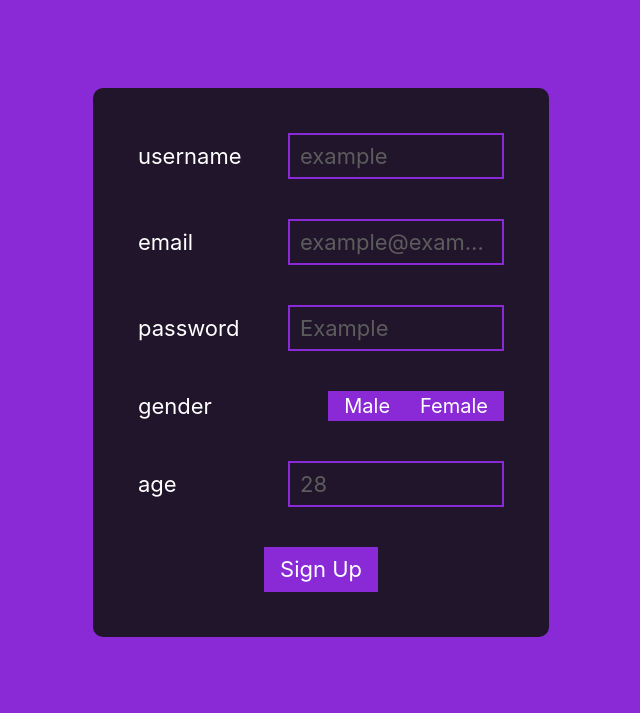
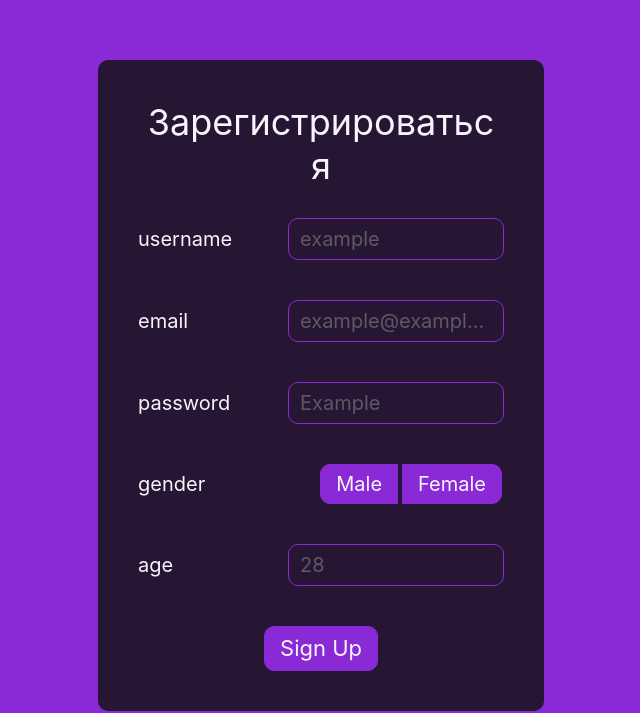
Before and after one commit to IlyaElistar23/todo-list, a React (Create React App) app: page /register in a window 1280 px wide. Shown: the part 142-855 px from the top of the page, without its empty margins (319-959 px from the left). Built offline with nearby package versions, Linux system fonts and the light colour scheme.

Commit message:
add header&footer, fix styles, add logout button

```diff
--- a/src/App.css
+++ b/src/App.css
@@ -1,3 +1,9 @@
+.header {
+  display: flex;
+  align-items: center;
+  justify-content: flex-end;
+}
+
 .todo {
   background-color: #892ad6;
   display: flex;
@@ -5,8 +11,13 @@
   justify-content: center;
   align-items: center;
   padding: 30px;
-  height: 100%;
+  min-height: 804px;
 }
+
+.title {
+  margin-bottom: 30px;
+}
+
 .home {
   background-color: #892ad6;
   display: flex;
@@ -21,20 +32,25 @@ form {
   display: flex;
   flex-direction: column;
   border-radius: 10px;
-  padding: 45px;
-  margin: 200px;
+  padding: 40px;
+  margin: 75px 200px;
   text-align: center;
   background-color: #21152b;
   height: 50%;
   width: 30%;
+  opacity: 95%;
 }
 
 .todo-background {
   border-radius: 10px;
-  padding: 40px;
-  margin: 200px;
+  padding: 40px 40px 50px 40px;
+  margin: 100px 200px 200px;
   text-align: center;
   background-color: #21152b;
+}
+
+.label-auth {
+  margin-bottom: 20px;
 }
 
 .add-todo {
@@ -47,8 +63,8 @@ form {
   display: flex;
   justify-content: space-between;
   align-items: center;
-  padding: 15px;
-  width: 595px;
+  padding: 5px 20px;
+  width: 635px;
   background-color: #892ad6;
   border-radius: 8px;
 }
@@ -61,15 +77,7 @@ form {
   display: flex;
   align-items: center;
   justify-content: center;
-  width: 620px;
-}
-
-.logout {
-  margin: 30px;
-}
-
-.login {
-  margin-top: 40px;
+  width: 635px;
 }
 
 .console {
@@ -84,7 +92,3 @@ form {
 .error-text {
   margin: 20px;
 }
-
-.label-auth {
-  margin-bottom: 40px;
-}
--- a/src/App.js
+++ b/src/App.js
@@ -17,28 +17,30 @@ function App() {
     }, 0)
     setTimeout(() => {
       setShowAlert(false)
-    }, 2000)
+    }, 4000)
   }
   return (
     <Routes>
       <Route path="/home" element={<HomePage />} />
-      <Route path="/login" element={<AuthForm
+      <Route path="/login" element={
+        <AuthForm
           alertWindow={alertWindow}
           showAlert={showAlert}
           alertProps={alertProps}
           setAlertProps={setAlertProps}
         />} />
-      <Route path="/register" element={<RegForm
+      <Route path="/register" element={
+        <RegForm
           alertWindow={alertWindow}
           showAlert={showAlert}
           alertProps={alertProps}
           setAlertProps={setAlertProps}
         />} />
-      <Route path="/todo-list" element={<Todo
+      <Route path="/todo-list" element={
+        <Todo
           alertWindow={alertWindow}
-        showAlert={showAlert} />}
-        alertProps={alertProps}
-        setAlertProps={setAlertProps}
+          showAlert={showAlert}
+        />}
       />
     </Routes>
   )
--- a/src/Components/HOC/checkAuth.js
+++ b/src/Components/HOC/checkAuth.js
@@ -1,4 +1,3 @@
-
 const checkAuth = (Todo) => {
     return (props) => {
         const token = localStorage.getItem('token')
--- a/src/Components/RegForm.js
+++ b/src/Components/RegForm.js
@@ -15,6 +15,9 @@ const RegForm = ({ alertWindow, showAlert, alertProps, setAlertProps }) => {
     } = useForm({
         mode: 'onBlur'
     })
+
+    const { Text } = Typography
+    const { Group, Button } = Radio
 
     const navigate = useNavigate()
 
@@ -40,9 +43,6 @@ const RegForm = ({ alertWindow, showAlert, alertProps, setAlertProps }) => {
         }
     }
 
-    const { Text } = Typography
-    const { Group, Button } = Radio
-
     const onSubmit = (data) => {
         try {
             console.log(data);
@@ -55,7 +55,7 @@ const RegForm = ({ alertWindow, showAlert, alertProps, setAlertProps }) => {
 
     return (
         <div className='todo'>
-            {showAlert &&
+            {showAlert ?
                 <ConfigProvider
                     theme={{
                         token: {
@@ -71,15 +71,42 @@ const RegForm = ({ alertWindow, showAlert, alertProps, setAlertProps }) => {
                         message={alertProps.message}
                         description={alertProps.description}
                         showIcon />
+                </ConfigProvider> :
+                <ConfigProvider
+                    theme={{
+                        token: {
+                            colorSuccessBg: '#892ad6',
+                            colorSuccessBorder: '#892ad6',
+                            colorText: '#892ad6',
+                            colorSuccess: '#892ad6'
+                        }
+                    }}
+                >
+                    <Alert
+                        message='Выполнено!'
+                        type='success'
+                        description='Действие выполнено успешно.'
+                        showIcon
+                    />
                 </ConfigProvider>
             }
             <form>
+                <ConfigProvider
+                    theme={{
+                        token: {
+                            colorText: 'white',
+                            fontSize: 36,
+                        }
+                    }}
+                >
+                    <Text className='title'>Зарегистрироваться</Text>
+                </ConfigProvider>
                 <Flex justify='space-between' align='center'>
                     <ConfigProvider
                         theme={{
                             token: {
                                 colorText: 'white',
-                                fontSize: 22,
+                                fontSize: 20,
                             }
                         }}
                     >
@@ -95,15 +122,15 @@ const RegForm = ({ alertWindow, showAlert, alertProps, setAlertProps }) => {
                             <ConfigProvider
                                 theme={{
                                     token: {
-                                        borderRadius: 0,
-                                        lineWidth: 2,
+                                        borderRadius: 10,
+                                        lineWidth: 1,
                                         colorPrimary: '#892ad6',
                                         colorBorder: '#892ad6',
                                         colorBgContainer: '#21152b',
                                         colorText: 'white',
                                         colorTextPlaceholder: '#5c5c5c',
-                                        controlHeightLG: 60,
-                                        fontSize: 22,
+                                        controlHeightLG: 40,
+                                        fontSize: 20,
                                     },
                                     components: {
                                         Input: {
@@ -136,7 +163,7 @@ const RegForm = ({ alertWindow, showAlert, alertProps, setAlertProps }) => {
                         theme={{
                             token: {
                                 colorText: 'white',
-                                fontSize: 22,
+                                fontSize: 20,
                             }
                         }}
                     >
@@ -156,15 +183,15 @@ const RegForm = ({ alertWindow, showAlert, alertProps, setAlertProps }) => {
                             <ConfigProvider
                                 theme={{
                                     token: {
-                                        borderRadius: 0,
-                                        lineWidth: 2,
+                                        borderRadius: 10,
+                                        lineWidth: 1,
                                         colorPrimary: '#892ad6',
                                         colorBorder: '#892ad6',
                                         colorBgContainer: '#21152b',
                                         colorText: 'white',
                                         colorTextPlaceholder: '#5c5c5c',
-                                        controlHeightLG: 60,
-                                        fontSize: 22,
+                                        controlHeightLG: 40,
+                                        fontSize: 20,
                                         colorWarningBg: 'rgb(33, 21, 43, 0.04)'
                                     },
                                     components: {
@@ -198,7 +225,7 @@ const RegForm = ({ alertWindow, showAlert, alertProps, setAlertProps }) => {
                         theme={{
                             token: {
                                 colorText: 'white',
-                                fontSize: 22,
+                                fontSize: 20,
                             }
                         }}>
                         <Text className='label-reg'>password</Text>
@@ -214,15 +241,15 @@ const RegForm = ({ alertWindow, showAlert, alertProps, setAlertProps }) => {
                             <ConfigProvider
                                 theme={{
                                     token: {
-                                        borderRadius: 0,
-                                        lineWidth: 2,
+                                        borderRadius: 10,
+                                        lineWidth: 1,
                                         colorPrimary: '#892ad6',
                                         colorBorder: '#892ad6',
                                         colorBgContainer: '#21152b',
                                         colorText: 'white',
                                         colorTextPlaceholder: '#5c5c5c',
-                                        controlHeightLG: 60,
-                                        fontSize: 22,
+                                        controlHeightLG: 40,
+                                        fontSize: 20,
                                     },
                                     components: {
                                         Input: {
@@ -255,7 +282,7 @@ const RegForm = ({ alertWindow, showAlert, alertProps, setAlertProps }) => {
                         theme={{
                             token: {
                                 colorText: 'white',
-                                fontSize: 22,
+                                fontSize: 20,
                             }
                         }}
                     >
@@ -271,12 +298,12 @@ const RegForm = ({ alertWindow, showAlert, alertProps, setAlertProps }) => {
                             <ConfigProvider
                                 theme={{
                                     token: {
-                                        borderRadius: 0,
-                                        lineWidth: 2,
+                                        borderRadius: 10,
+                                        lineWidth: 1,
                                         colorBorder: '#892ad6',
                                         colorBgContainer: '#892ad6',
                                         colorText: 'white',
-                                        controlHeight: 30,
+                                        controlHeight: 40,
                                         colorBgContainerDisabled: '#892ad6',
                                         colorPrimary: 'white',
                                         fontSize: 20
@@ -289,8 +316,12 @@ const RegForm = ({ alertWindow, showAlert, alertProps, setAlertProps }) => {
                                 }}
                             >
                                 <Group {...field}>
-                                    <Button value='male'>Male</Button>
-                                    <Button value='female'>Female</Button>
+                                    <Button style={{
+                                        margin: '0 2px'
+                                    }} value='male'>Male</Button>
+                                    <Button style={{
+                                        margin: '0 2px'
+                                    }} value='female'>Female</Button>
                                 </Group>
                             </ConfigProvider>
                         )}
@@ -311,7 +342,7 @@ const RegForm = ({ alertWindow, showAlert, alertProps, setAlertProps }) => {
                         theme={{
                             token: {
                                 colorText: 'white',
-                                fontSize: 22,
+                                fontSize: 20,
                             }
                         }}
                     >
@@ -327,15 +358,15 @@ const RegForm = ({ alertWindow, showAlert, alertProps, setAlertProps }) => {
                             <ConfigProvider
                                 theme={{
                                     token: {
-                                        borderRadius: 0,
-                                        lineWidth: 2,
+                                        borderRadius: 10,
+                                        lineWidth: 1,
                                         colorPrimary: '#892ad6',
                                         colorBorder: '#892ad6',
                                         colorBgContainer: '#21152b',
                                         colorText: 'white',
                                         colorTextPlaceholder: '#5c5c5c',
-                                        controlHeightLG: 60,
-                                        fontSize: 22,
+                                        controlHeightLG: 40,
+                                        fontSize: 20,
                                     },
                                     components: {
                                         Input: {
@@ -366,8 +397,8 @@ const RegForm = ({ alertWindow, showAlert, alertProps, setAlertProps }) => {
                     <ConfigProvider
                         theme={{
                             token: {
-                                borderRadius: 0,
-                                lineWidth: 2,
+                                borderRadius: 10,
+                                lineWidth: 1,
                                 colorBorder: '#892ad6',
                                 colorBgContainer: '#892ad6',
                                 colorText: 'white',
@@ -379,6 +410,8 @@ const RegForm = ({ alertWindow, showAlert, alertProps, setAlertProps }) => {
                             components: {
                                 Button: {
                                     colorTextDisabled: '#aaaaaa',
+                                    defaultHoverBorderColor: '#21152b',
+                                    defaultHoverColor: 'white'
                                 }
                             }
                         }}
@@ -391,12 +424,8 @@ const RegForm = ({ alertWindow, showAlert, alertProps, setAlertProps }) => {
                 theme={{
                     token: {
                         colorText: 'white',
-                        fontSize: 22,
-                        colorLink: 'white',
-                        colorPrimary: 'white',
-                        lineWidth: 0,
-                        colorBorder: '#892ad6',
-                        colorBgContainer: '#892ad6',
+                        fontSize: 18,
+                        colorLink: 'white'
                     }
                 }}
             >
```
Also changed, not shown: src/Components/AddTodo.js (+16 -15 lines), src/Components/AuthForm.js (+53 -19 lines), src/Components/Todo.js (+69 -11 lines), src/Components/TodoList.js (+14 -28 lines). Lines whose indentation alone changed are shown as unchanged.
